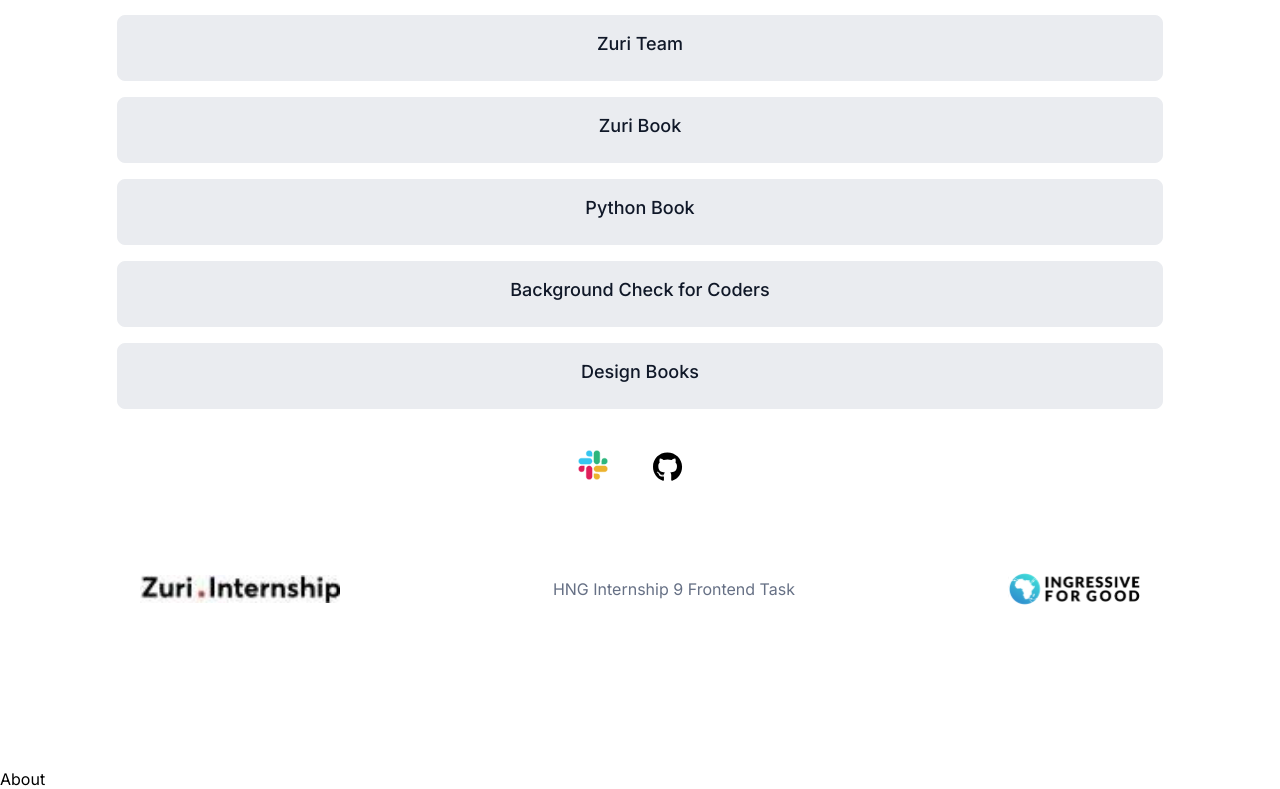
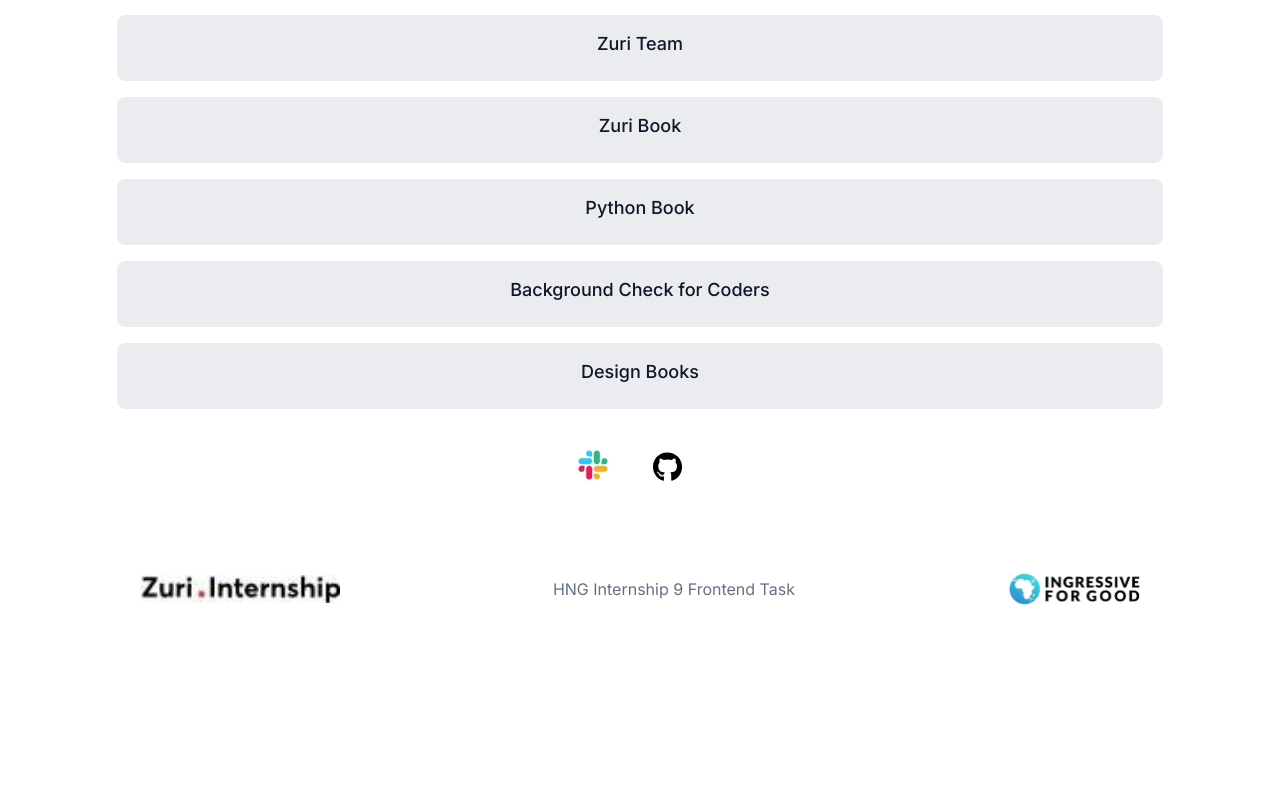
Before and after one commit to phantware/hng-profile, a React (Create React App) app: page / in a window 1280 px wide. Shown: the part 339-1128 px from the top of the page. Built offline with nearby package versions, Linux system fonts and the light colour scheme.

Commit message:
routers added

```diff
--- a/src/App.js
+++ b/src/App.js
@@ -1,10 +1,16 @@
 import Home from './pages/home/Home'
 import About from './pages/about/About'
+import { BrowserRouter, Route, Routes } from 'react-router-dom'
+
 function App() {
   return (
     <div>
-      <Home />
-      <About />
+      <BrowserRouter>
+        <Routes>
+          <Route path='/' element={<Home />} />
+          <Route path='/about' element={<About />} />
+        </Routes>
+      </BrowserRouter>
     </div>
   )
 }
```
